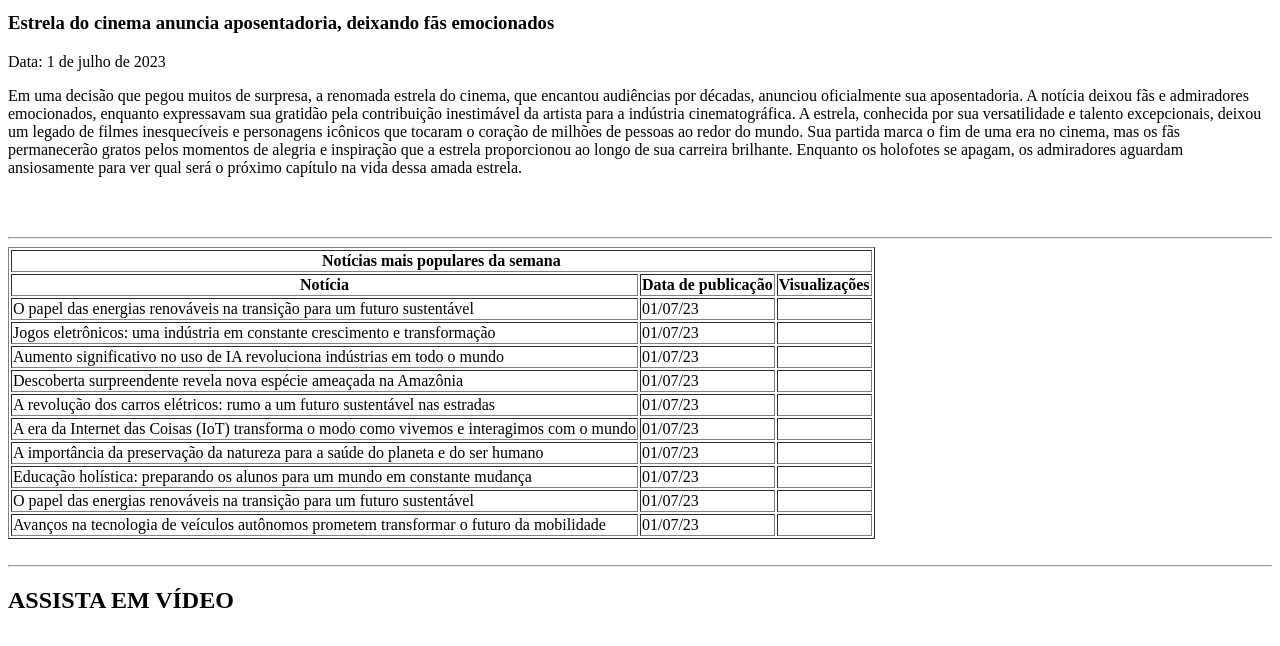
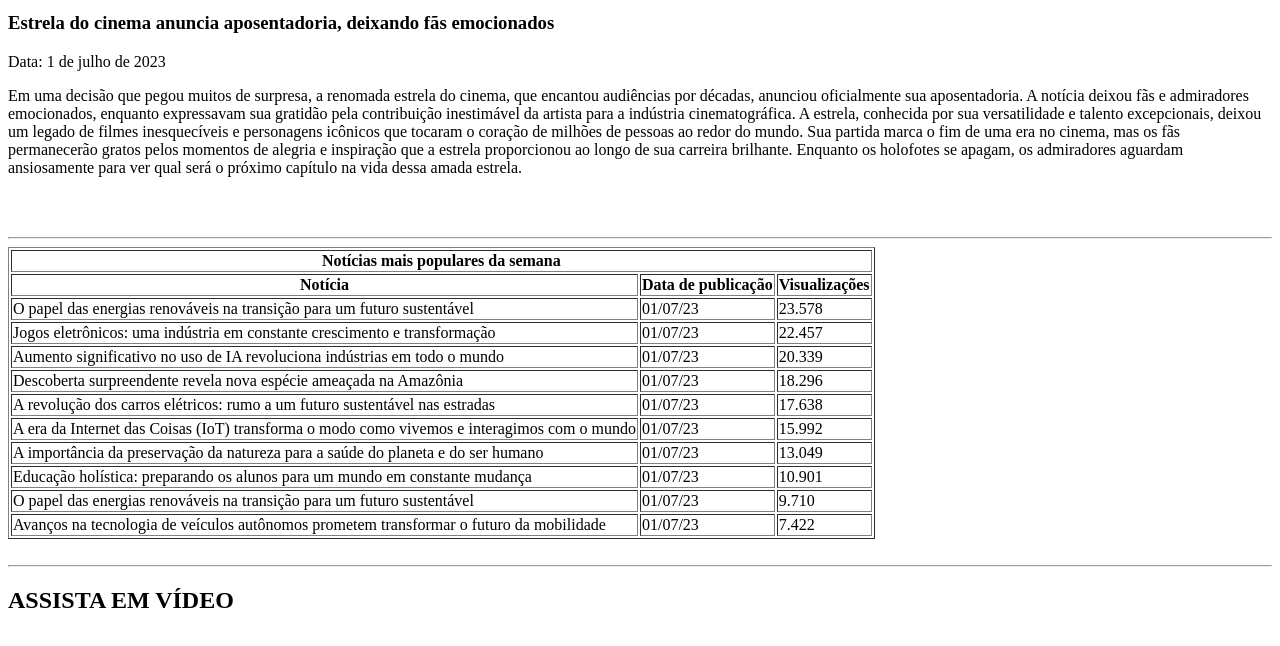
Before and after one commit to gusSato/Projeto-HTML, a plain HTML site: page index.html in a window 1280 px wide. Shown: the part 7361-8007 px from the top of the page. Drawn offline with Linux system fonts and the light colour scheme; grey boxes are pictures that could not be loaded.

Commit message:
Página inicial do Site

```diff
--- a/index.html
+++ b/index.html
@@ -248,52 +248,52 @@
                     <tr>
                         <td>O papel das energias renováveis na transição para um futuro sustentável</td>
                         <td>01/07/23</td>
-                        <td></td>
+                        <td>23.578</td>
                     </tr>
                     <tr>
                         <td>Jogos eletrônicos: uma indústria em constante crescimento e transformação</td>
                         <td>01/07/23</td>
-                        <td></td>
+                        <td>22.457</td>
                     </tr>
                     <tr>
                         <td>Aumento significativo no uso de IA revoluciona indústrias em todo o mundo</td>
                         <td>01/07/23</td>
-                        <td></td>
+                        <td>20.339</td>
                     </tr>
                     <tr>
                         <td>Descoberta surpreendente revela nova espécie ameaçada na Amazônia</td>
                         <td>01/07/23</td>
-                        <td></td>
+                        <td>18.296</td>
                     </tr>
                     <tr>
                         <td>A revolução dos carros elétricos: rumo a um futuro sustentável nas estradas</td>
                         <td>01/07/23</td>
-                        <td></td>
+                        <td>17.638</td>
                     </tr>
                     <tr>
                         <td>A era da Internet das Coisas (IoT) transforma o modo como vivemos e interagimos com o mundo</td>
                         <td>01/07/23</td>
-                        <td></td>
+                        <td>15.992</td>
                     </tr>
                     <tr>
                         <td>A importância da preservação da natureza para a saúde do planeta e do ser humano</td>
                         <td>01/07/23</td>
-                        <td></td>
+                        <td>13.049</td>
                     </tr>
                     <tr>
                         <td>Educação holística: preparando os alunos para um mundo em constante mudança</td>
                         <td>01/07/23</td>
-                        <td></td>
+                        <td>10.901</td>
                     </tr>
                     <tr>
                         <td>O papel das energias renováveis na transição para um futuro sustentável</td>
                         <td>01/07/23</td>
-                        <td></td>
+                        <td>9.710</td>
                     </tr>
                     <tr>
                         <td>Avanços na tecnologia de veículos autônomos prometem transformar o futuro da mobilidade</td>
                         <td>01/07/23</td>
-                        <td></td>
+                        <td>7.422</td>
                     </tr>
                 </tbody>
             </table>
```
